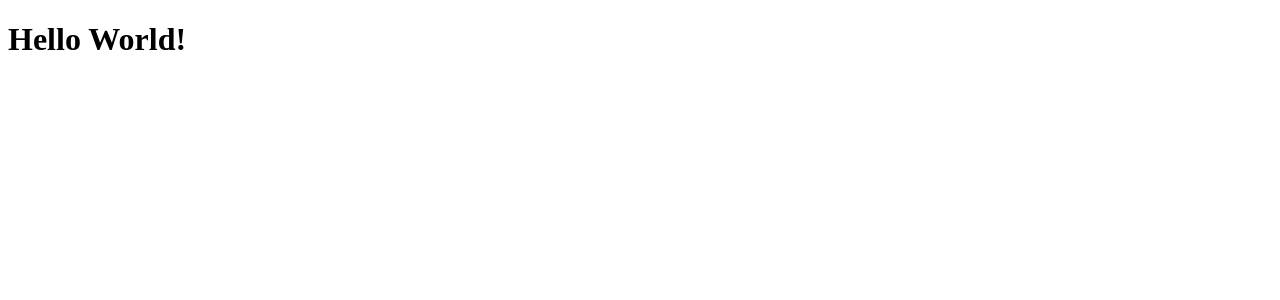
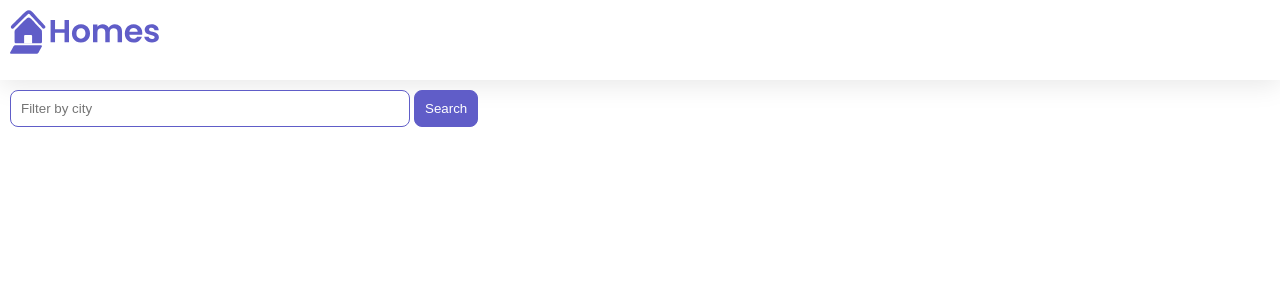
Before and after one commit to ys3124/angular-tutorial, an Angular app: page / in a window 1280 px wide. Shown: the top 300 px of the page. Built offline with nearby package versions, Linux system fonts and the light colour scheme.

Commit message:
Create home component

```diff
--- a/src/app/app.component.css
+++ b/src/app/app.component.css
@@ -0,0 +1,12 @@
+:host {
+  --content-padding: 10px;
+}
+header {
+  display: block;
+  height: 60px;
+  padding: var(--content-padding);
+  box-shadow: 0px 5px 25px var(--shadow-color);
+}
+.content {
+  padding: var(--content-padding);
+}
--- a/src/app/app.component.ts
+++ b/src/app/app.component.ts
@@ -2,12 +2,28 @@
 import { CommonModule } from '@angular/common';
 import { RouterOutlet } from '@angular/router';
 
+import { HomeComponent } from './home/home.component';
+
 @Component({
   selector: 'app-root',
   standalone: true,
-  imports: [CommonModule, RouterOutlet],
+  imports: [CommonModule, RouterOutlet, HomeComponent],
   // templateUrl: './app.component.html',
-  template: '<h1>Hello World!</h1>',
+  template: `
+    <main>
+      <header class="brand-name">
+        <img
+          class="brand-logo"
+          src="/assets/logo.svg"
+          alt="logo"
+          aria-hidden="true"
+        />
+      </header>
+      <section class="content">
+        <app-home></app-home>
+      </section>
+    </main>
+  `,
   styleUrl: './app.component.css',
 })
 export class AppComponent {
--- /dev/null
+++ b/src/app/home/home.component.css
@@ -0,0 +1,40 @@
+.results {
+  display: grid;
+  column-gap: 14px;
+  row-gap: 14px;
+  grid-template-columns: repeat(auto-fill, minmax(400px, 400px));
+  margin-top: 50px;
+  justify-content: space-around;
+}
+
+input[type="text"] {
+  border: solid 1px var(--primary-color);
+  padding: 10px;
+  border-radius: 8px;
+  margin-right: 4px;
+  display: inline-block;
+  width: 30%;
+}
+
+button {
+  padding: 10px;
+  border: solid 1px var(--primary-color);
+  background: var(--primary-color);
+  color: white;
+  border-radius: 8px;
+}
+
+@media (min-width: 500px) and (max-width: 768px) {
+  .results {
+    grid-template-columns: repeat(2, 1fr);
+  }
+  input[type="text"] {
+    width: 70%;
+  }
+}
+
+@media (max-width: 499px) {
+  .results {
+    grid-template-columns: 1fr;
+  }
+}
--- /dev/null
+++ b/src/app/home/home.component.ts
@@ -0,0 +1,17 @@
+import { Component } from '@angular/core';
+
+@Component({
+  selector: 'app-home',
+  standalone: true,
+  imports: [],
+  template: `
+    <section>
+      <form>
+        <input type="text" placeholder="Filter by city" />
+        <button class="primary" type="button">Search</button>
+      </form>
+    </section>
+  `,
+  styleUrl: './home.component.css',
+})
+export class HomeComponent {}
--- a/src/styles.css
+++ b/src/styles.css
@@ -1 +1,23 @@
 /* You can add global styles to this file, and also import other style files */
+* {
+  margin: 0;
+  padding: 0;
+}
+
+body {
+  font-family: "Be Vietnam Pro", sans-serif;
+}
+:root {
+  --primary-color: #605dc8;
+  --secondary-color: #8b89e6;
+  --accent-color: #e8e7fa;
+  --shadow-color: #e8e8e8;
+}
+
+button.primary {
+  padding: 10px;
+  border: solid 1px var(--primary-color);
+  background: var(--primary-color);
+  color: white;
+  border-radius: 8px;
+}
```
Also changed, not shown: src/assets/logo.svg (added).
